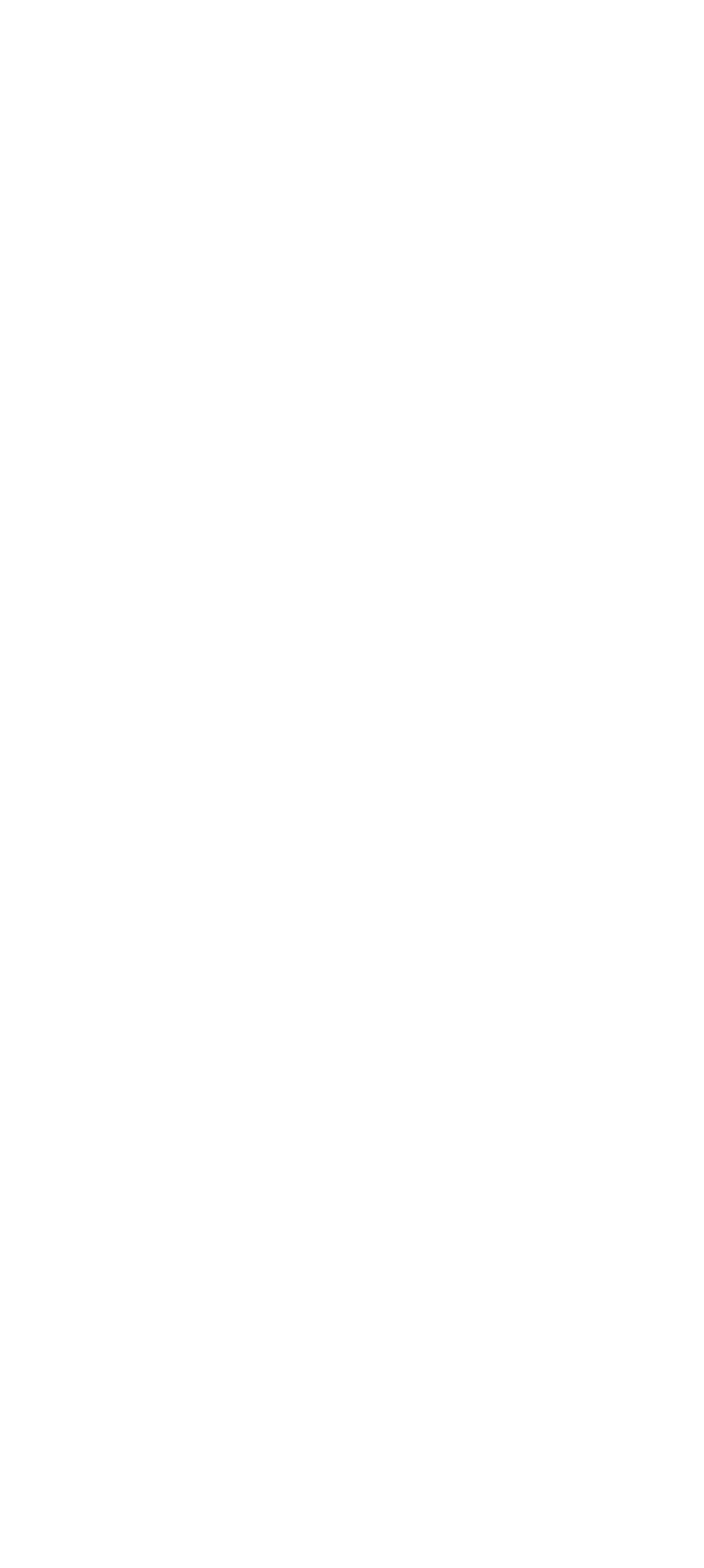
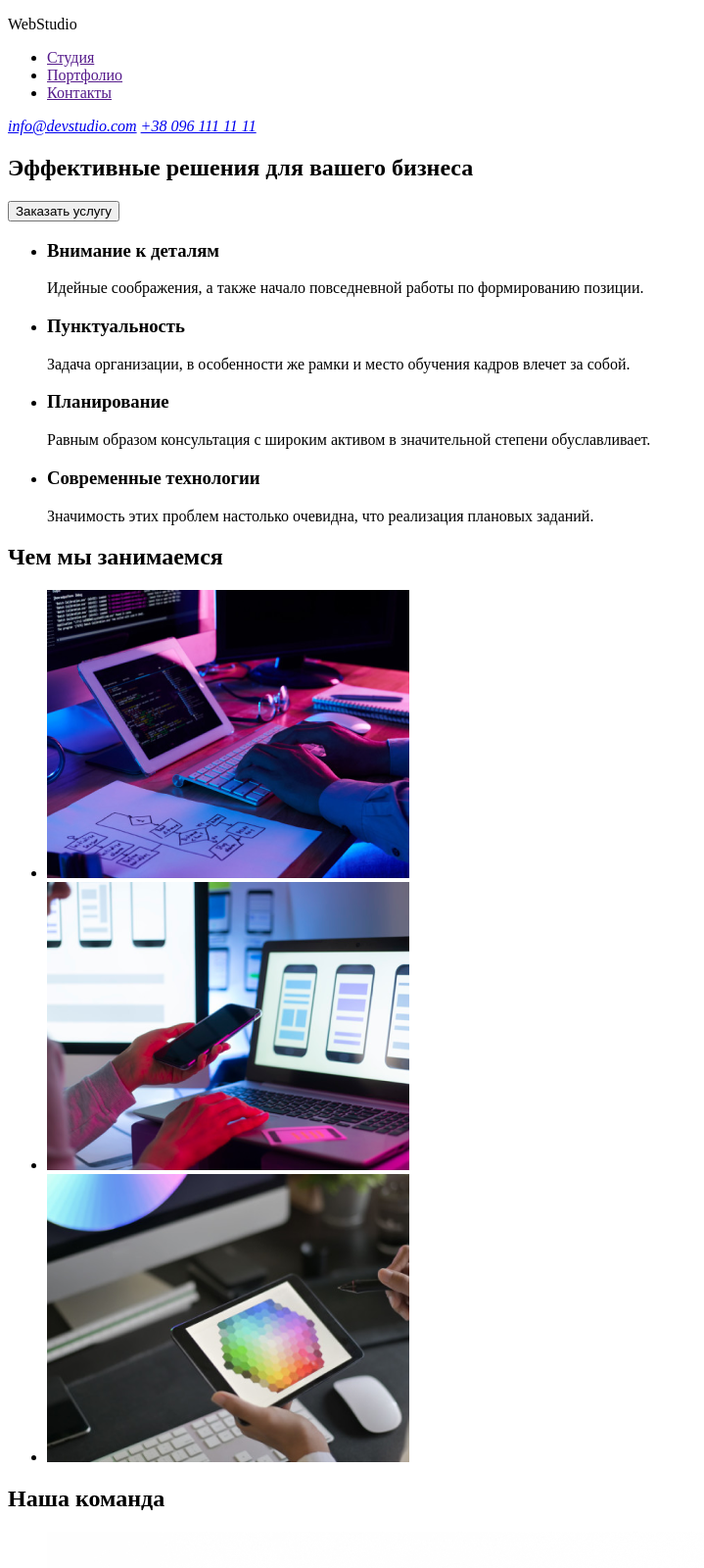
Before and after one commit to PolinaTymchenko/goit-markup-hw-01, a plain HTML site: page index.html in a window 1280 px wide. Shown: the top 1600 px of the page at 98% size, without its empty margins (0-719 px from the left). Before the commit the page ends 800 px from the top, so only its background shows below. Drawn offline with Linux system fonts and the light colour scheme.

Commit message:
structure og the page is ready

```diff
--- a/index.html
+++ b/index.html
@@ -1,5 +1,5 @@
 <!DOCTYPE html>
-<html lang="en">
+<html lang="ru">
 
 <head>
     <meta charset="UTF-8">
@@ -9,7 +9,93 @@
 </head>
 
 <body>
-
+    <header>
+        <p><span>Web</span>Studio</p>
+        <nav>
+            <ul>
+                <li><a href="">Студия</a></li>
+                <li><a href="">Портфолио</a></li>
+                <li><a href="">Контакты</a></li>
+            </ul>
+        </nav>
+        <address>
+            <a href="mailto:info@devstudio.com">info@devstudio.com</a>
+            <a href="tel:+38 096 111 11 11">+38 096 111 11 11</a>
+        </address>
+    </header>
+    <section>
+        <h1>Эффективные решения для вашего бизнеса</h1>
+        <button>Заказать услугу</button>
+    </section>
+    <section>
+        <ul>
+            <li>
+                <h3>Внимание к деталям</h3>
+                <p>
+                    Идейные соображения, а также начало повседневной работы по формированию позиции.
+                </p>
+            </li>
+            <li>
+                <h3>Пунктуальность</h3>
+                <p>
+                    Задача организации, в особенности же рамки и место обучения кадров влечет за собой.
+                </p>
+            </li>
+            <li>
+                <h3>Планирование</h3>
+                <p>
+                    Равным образом консультация с широким активом в значительной степени обуславливает.
+                </p>
+            </li>
+            <li>
+                <h3>Современные технологии</h3>
+                <p>
+                    Значимость этих проблем настолько очевидна, что реализация плановых заданий.
+                </p>
+            </li>
+        </ul>
+    </section>
+    <section>
+        <h2>Чем мы занимаемся</h2>
+        <ul>
+            <li><img src="images/ul1Photo1.png" alt="Пророботка блок-схемы"></li>
+            <li><img src="images/ul1Photo2.png" alt="Создание мобильных приложений"></li>
+            <li><img src="images/ul1Photo3.png" alt="Дизайн сайта"></li>
+        </ul>
+    </section>
+    <section>
+        <h2>Наша команда</h2>
+        <ul>
+            <li>
+                <img src="images/ul2Photo1.jpg" alt="">
+                <h4>Игорь Демьяненко</h4>
+                <p>Product Designer</p>
+            </li>
+            <li>
+                <img src="images/ul2Photo2.jpg" alt="">
+                <h4>Ольга Репина</h4>
+                <p>Frontend Developer</p>
+            </li>
+            <li>
+                <img src="images/ul2Photo3.jpg" alt="">
+                <h4>Николай Тарасов</h4>
+                <p>Marketing</p>
+            </li>
+            <li>
+                <img src="images/ul2Photo4.jpg" alt="">
+                <h4>Михаил Ермаков</h4>
+                <p>UI Designer</p>
+            </li>
+        </ul>
+    </section>
+    <footer>
+        <p><span>Web</span>Studio</p>
+        <address>г. Киев, пр-т Леси Украинки, 26</address>
+        <address>
+            <a href="mailto:info@example.com">info@example.com</a>
+            <a href="tel:+38 099 111 11 11">+38 099 111 11 11</a>
+        </address>
+    </footer>
 </body>
 
 </html>
```
Also changed, not shown: images/ul1Photo1.png (added), images/ul1Photo2.png (added), images/ul1Photo3.png (added), images/ul2Photo1.jpg (added), images/ul2Photo2.jpg (added), images/ul2Photo3.jpg (added), images/ul2Photo4.jpg (added).
